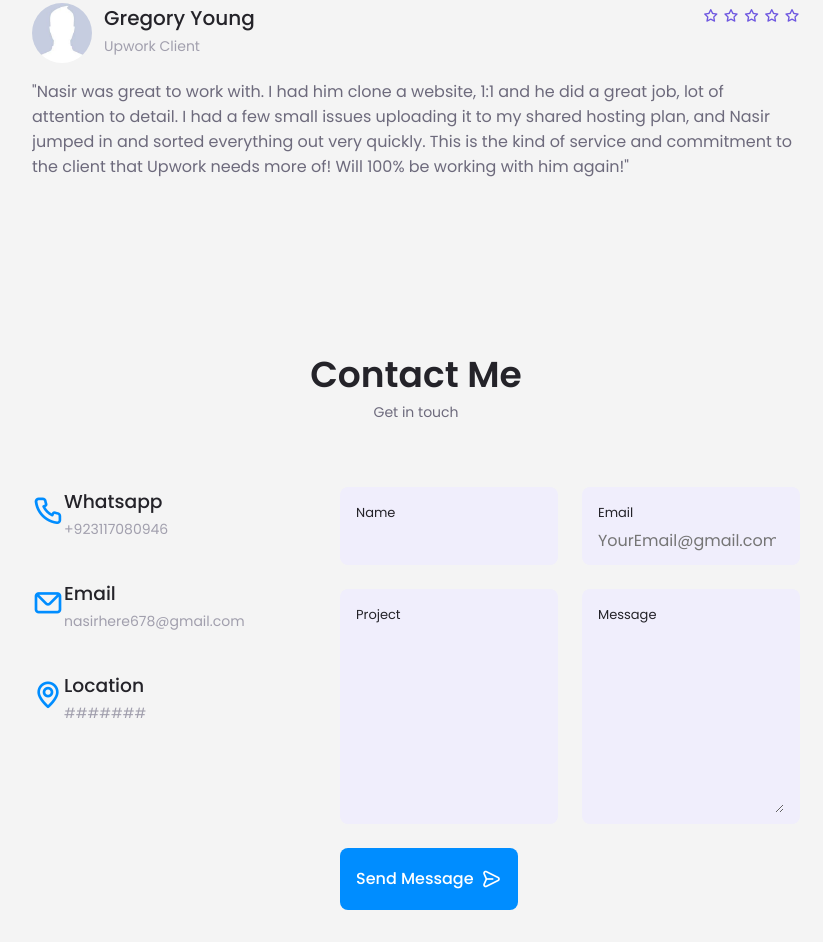
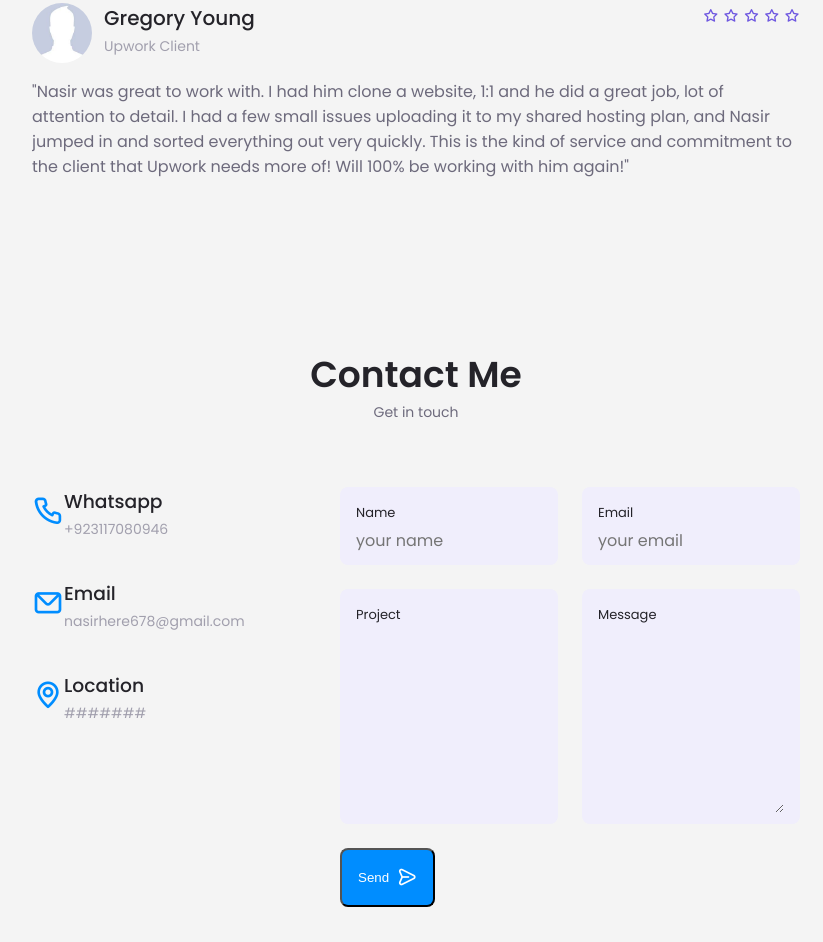
Before and after one commit to NasirJamali/myportfolio, a plain HTML site: page index.html in a window 1280 px wide. Shown: the part 3241-4183 px from the top of the page, without its empty margins (224-1047 px from the left). Drawn offline with nearby package versions, Linux system fonts and the light colour scheme.

Commit message:
Update index.html
wmail 2.0

```diff
--- a/index.html
+++ b/index.html
@@ -633,28 +633,27 @@
                     <div class="contact__inputs grid">
                         <div class="contact__content">
                             <label for="" class="contact__label" required autocomplete="off">Name</label>
-                            <input type="text" class="contact__input">
+                            <input type="text" class="contact__input" placeholder="your name">
                         </div>
                         <div class="contact__content">
                             <label for="" class="contact__label">Email</label>
-                            <input type="email" name="email" class="contact__input" placeholder="YourEmail@gmail.com" required autocomplete="off">
+                            <input type="email" name="email" class="contact__input" placeholder="your email" required autocomplete="off">
                         </div>
                         <div class="contact__content">
-                            <label for="" class="contact__label" required autocomplete="off">Project</label>
+                            <label for="" class="contact__label" required autocomplete="off" >Project</label>
                             <input type="text" class="contact__input">
                         </div>
                         <div class="contact__content">
                             <label for="" class="contact__label" required autocomplete="off">Message</label>
                             <textarea name="" cols="0" rows="7" class="contact__input"></textarea>
                         </div>
-                        <div>
-                            <a href="#" class="button button--flex">
-                                Send Message
-                                <i class="uil uil-message button__icon"></i>
-                            </a>
+                      <div>
+
+                            <button type="submit" class="button button--flex">Send <i class="uil uil-message button__icon"></i></button>
+
                         </div>
                     </div>
-                    <button type="submit" style="display:none">Submit</button>
+
                 </form>
 
 
```
